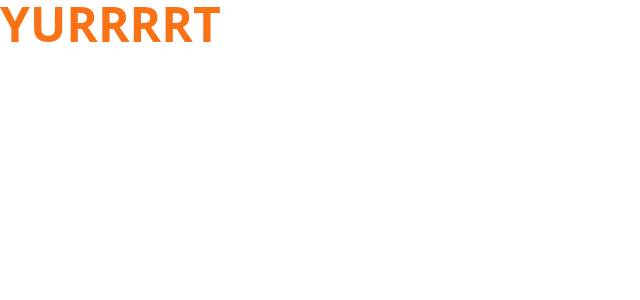
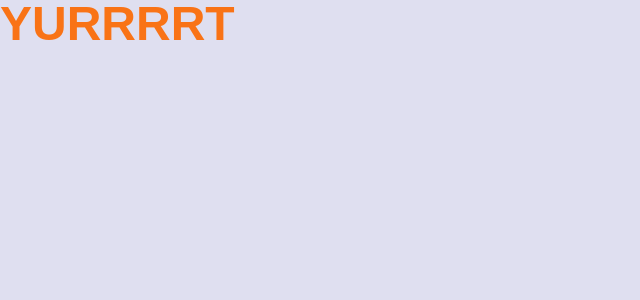
Before and after one commit to thounny/awwwards_zentry, a React (Vite) app: page / in a window 1280 px wide. Shown: the top 300 px of the page, without its empty margins (0-640 px from the left). Built offline with nearby package versions, Linux system fonts and the light colour scheme.

Commit message:
Tailwind Config

```diff
--- a/src/App.jsx
+++ b/src/App.jsx
@@ -1,4 +1,4 @@
-import React from 'react'
+import 'react'
 
 const App = () => {
   return (
--- a/src/index.css
+++ b/src/index.css
@@ -1,3 +1,32 @@
 @tailwind base;
 @tailwind components;
 @tailwind utilities;
+
+body {
+    font-family: "General Sans", sans-serif;
+    width: 100dvw;
+    background-color: #dfdff0;
+    overflow-x: hidden;
+}
+
+@layer base {
+  @font-face {
+    font-family: "circular-web";
+    src: url("/fonts/circular-web.woff2") format("woff2");
+  }
+
+  @font-face {
+    font-family: "general";
+    src: url("/fonts/general.woff2") format("woff2");
+  }
+
+  @font-face {
+    font-family: "robert-medium";
+    src: url("/fonts/robert-medium.woff2") format("woff2");
+  }
+
+  @font-face {
+    font-family: "robert-regular";
+    src: url("/fonts/robert-regular.woff2") format("woff2");
+  }
+}
--- a/tailwind.config.js
+++ b/tailwind.config.js
@@ -2,7 +2,31 @@
 export default {
   content: ["./index.html", "./src/**/*.{js,ts,jsx,tsx}"],
   theme: {
-    extend: {},
+    extend: {
+      fontFamily: {
+        zentry: ["zentry", "sans-serif"],
+        general: ["general", "sans-serif"],
+        "circular-web": ["circular-web", "sans-serif"],
+        "robert-medium": ["robert-medium", "sans-serif"],
+        "robert-regular": ["robert-regular", "sans-serif"],
+      },
+      colors: {
+        blue: {
+          50: "#DFDFF0",
+          75: "#DFDFF2",
+          100: "#F0F2FA",
+          200: "#101010",
+          300: "#4FB7DD",
+        },
+        violet: {
+          300: "#5724FF",
+        },
+        yellow: {
+          100: "#8E983F",
+          300: "#EDFF66",
+        },
+      },
+    },
   },
   plugins: [],
 };
```
